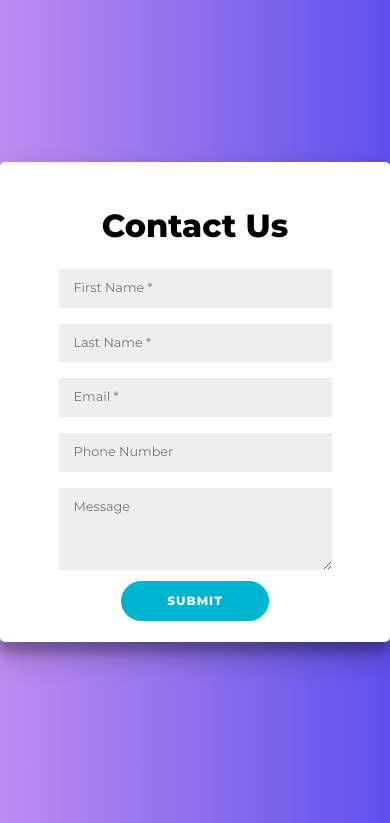
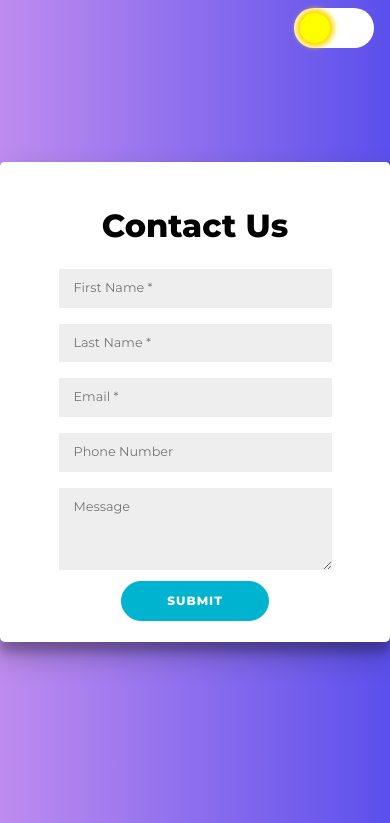
Before and after one commit to vigneshshettyin/Bulk-Mailer, a Flask app: template templates/contact.html in a window 390 px wide. Shown: the top 823 px of the page. Run offline with Flask 2, Linux system fonts and the light colour scheme; the template is opened without the code that fills it: most values are stand-ins (such as "Sample title", 1, 10 or a date in 2020); some libraries are stand-ins or nearby versions.

Commit message:
added darkmode for contact page

```diff
--- a/templates/contact.html
+++ b/templates/contact.html
@@ -4,7 +4,8 @@
 <head>
   <meta charset="UTF-8">
   <meta content="width=device-width, initial-scale=1" name="viewport" />
-  <title>Contact Us</title>
+  <title>{{favTitle}} - Contact Us</title>
+  <link rel="icon" href="{{ url_for('static', filename='img/favicon.ico') }}" type="ico" sizes="16x16">
   <link rel="stylesheet" href="https://cdnjs.cloudflare.com/ajax/libs/normalize/5.0.0/normalize.min.css">
   <style>
     @import url("https://fonts.googleapis.com/css?family=Montserrat:400,800");
@@ -140,11 +141,147 @@
     form p {
       text-align: left;
     }
+   .switch {
+  position: absolute;
+  display: inline-block;
+  width: 3.8rem;
+  right:1rem;
+  top:1rem;
+  z-index: 10;
+  height: 2.1rem;
+}
+
+/*   // Hide checkbox
+ */
+.switch input {
+  opacity: 0;
+  width: 0;
+  height: 0;
+}
+
+/*   // The slider
+   */
+.slider2 {
+  position: absolute;
+  cursor: pointer;
+  top: 0;
+  left: 0;
+  right: 0;
+  bottom: 0;
+  background-color: #fff;
+  transition: 0.4s ease-in-out;
+}
+
+/*
+  // Design of slider for light mode
+ */
+.slider2:before {
+  position: absolute;
+  content: "";
+  height: 23px;
+  width: 23px;
+  left: 6px;
+  bottom: 6px;
+  background-color: yellow;
+  box-shadow: 0px 0px 5px 4px #ffd900;
+  transition: 0.4s;
+}
+
+/*   // When theme is dark, background is dark */
+.theme-dark .slider2 {
+  background-color: #3a2864;
+}
+
+/*    // If theme is dark, but slider is to the left, move it to the right and turn it into a moon
+ */
+.theme-dark .slider2:before {
+  transform: translateX(26px);
+  height: 3px;
+  width: 3px;
+  background-color: lightgrey;
+  bottom: 15px;
+  left: 10px;
+  box-shadow: 10px -7px 0px 1px lightgrey, -4px -8px 0px 0px lightgrey, 6px 6px 0px 1px lightgrey, 5px -1px 5px 13px white, 5px -1px 0px 12px white;
+}
+
+/* Rounded sliders */
+.slider2.round {
+  border-radius: 34px;
+}
+
+.slider2.round:before {
+  border-radius: 50%;
+}
+
+.theme-dark body {
+      background: linear-gradient(
+90deg
+ , hsl(270deg 70% 24%) 0%, hsl(245deg 80% 33%) 100%);
+}
+}
+.h4
+{
+    color:black;
+}
+.theme-dark .h4
+{
+    color:#fff;
+}
+.theme-light body {
+  background-color: aliceblue;
+}
+.theme-dark .bg-gradient-primary {
+    background-color: #4e73df;
+    background-image: linear-gradient(
+180deg
+, #142964 10%, #0c1b47 100%);
+    background-size: cover;
+}
+.theme-dark .card , .theme-dark .small
+{
+    background-color: black;
+    color: #fff;
+}
+/* On screens that are 992px or less, set the background color to blue */
+@media screen and (max-width: 992px) {
+  .switch{
+    right: 1rem;
+    width: 5rem;
+    top:0.5rem;
+    height: 2.5rem;
+  }
+  .theme-dark .slider2:before {
+    transform: translateX(26px);
+    height: 5px;
+    width: 5px;
+    background-color: lightgrey;
+    bottom: 17px;
+    left: 28px;
+  }
+  .slider2:before {
+    position: absolute;
+    content: "";
+    height: 30px;
+    width: 30px;
+    left: 6px;
+    bottom: 5px;
+    background-color: yellow;
+    box-shadow: 0px 0px 5px 4px #ffd900;
+    transition: 0.4s;
+}
+}
   </style>
 </head>
 
 <body>
+
+<label id ="switch" class="switch">
+  <input type="checkbox" onchange="toggleTheme()" id="slider">
+  <span class="slider2 round"></span>
+</label>
   <div class="container">
+  <!-- toggle button -->
+
     <div class="form-container">
       <div class="left-container">
         <div class="left-inner-container">
@@ -177,7 +314,7 @@
     </div>
   </div>
 
-
+<script src="{{ url_for('static', filename='js/darkmode.js') }}"></script>
 </body>
 
 </html>
--- a/templates/login.html
+++ b/templates/login.html
@@ -9,7 +9,7 @@
     <meta name="description" content="">
     <meta name="author" content="">
 
-    <title> {{favTitle}} - Login</title>
+    <title> {{favTitle}}- Login</title>
 
     <link rel="icon" href="{{ url_for('static', filename='img/favicon.ico') }}" type="ico" sizes="16x16">
 
```
